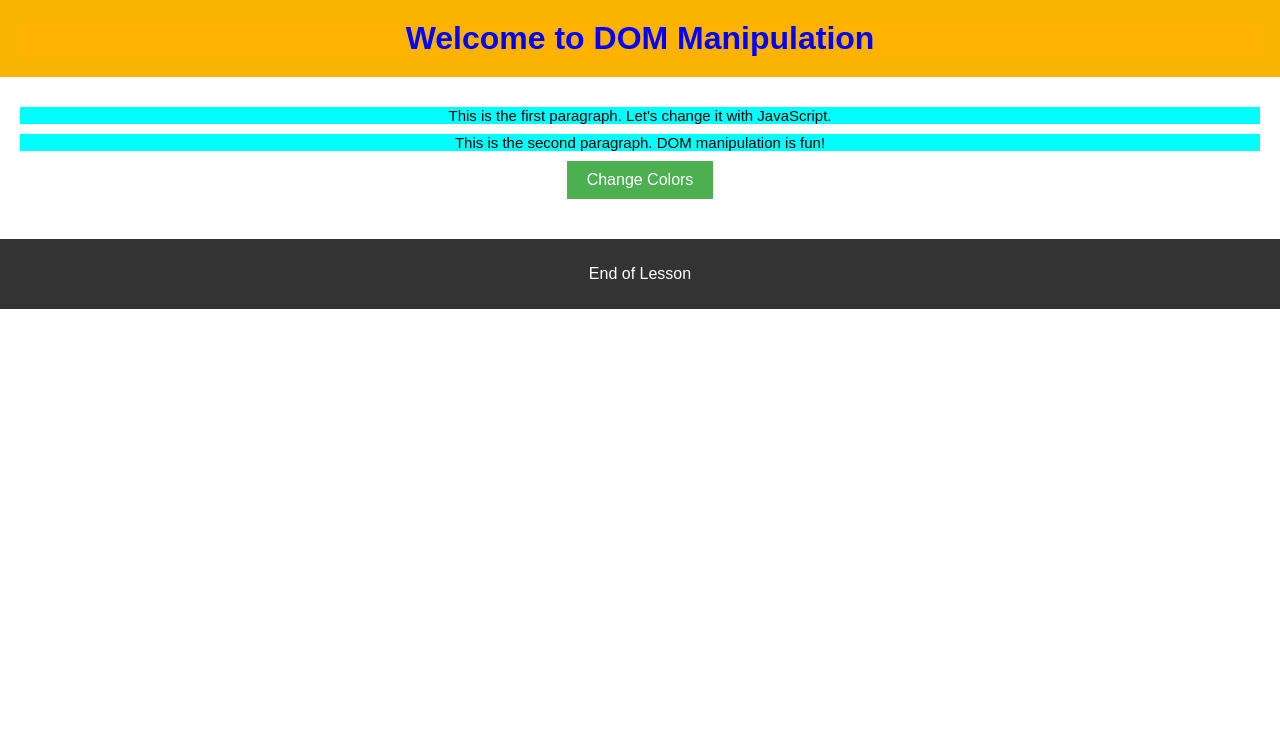
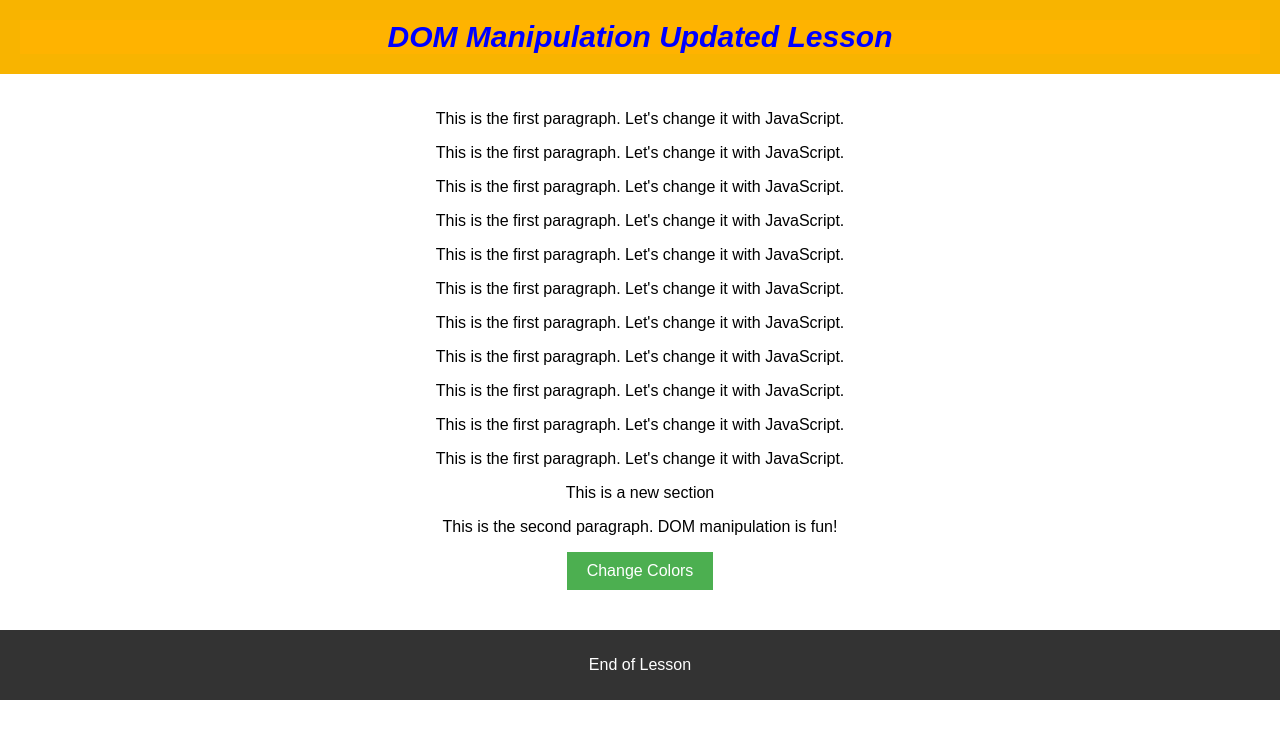
Before and after one commit to derekjpeters/domrepository, a plain HTML site: page index.html in a window 1280 px wide. Drawn offline with Linux system fonts and the light colour scheme.

Commit message:
updated the lesson

```diff
--- a/index.html
+++ b/index.html
@@ -10,9 +10,23 @@
     <header>
         <h1 id="main-header">Welcome to DOM Manipulation</h1>
     </header>
-    <main>
+    <main id = "main-section">
         <section class="content">
             <p class="text">This is the first paragraph. Let's change it with JavaScript.</p>
+            <p class="text">This is the first paragraph. Let's change it with JavaScript.</p>
+            <p class="text">This is the first paragraph. Let's change it with JavaScript.</p>
+            <p class="text">This is the first paragraph. Let's change it with JavaScript.</p>
+            <p class="text">This is the first paragraph. Let's change it with JavaScript.</p>
+            <p class="text">This is the first paragraph. Let's change it with JavaScript.</p>
+            <p class="text">This is the first paragraph. Let's change it with JavaScript.</p>
+            <p class="text">This is the first paragraph. Let's change it with JavaScript.</p>
+            <p class="text">This is the first paragraph. Let's change it with JavaScript.</p>
+            <p class="text">This is the first paragraph. Let's change it with JavaScript.</p>
+            <p class="text">This is the first paragraph. Let's change it with JavaScript.</p>
+
+            <section>
+                <p class="new-text">This is a new section</p>
+            </section>
             <p class="text">This is the second paragraph. DOM manipulation is fun!</p>
         </section>
         <button id="change-color-btn">Change Colors</button>
--- a/script.js
+++ b/script.js
@@ -5,37 +5,63 @@ header.style.color = 'blue';
 
 const paragraphs = document.getElementsByClassName('text');
 console.log(paragraphs);
-console.log(paragraphs.length);
-//Loop through the collection of paragraphs
-for (let i = 0; i < paragraphs.length; i++) {
-    paragraphs[i].style.color = '#F28500';
-    paragraphs[i].style.backgroundColor = 'aqua';
+// console.log(paragraphs.length);
+// //Loop through the collection of paragraphs
+// for (let i = 0; i < paragraphs.length; i++) {
+//     paragraphs[i].style.color = '#F28500';
+//     paragraphs[i].style.backgroundColor = 'aqua';
+// }
+
+// const colorButton = document.querySelector('#change-color-btn');
+// console.log(colorButton);
+
+// colorButton.addEventListener('click', () => {
+//     const allText = document.querySelectorAll('.text');
+
+//     //Loop over NodeList of paragraphs
+//     allText.forEach(paragraph => {
+//         paragraph.style.backgroundColor = '#5d6c89'
+//     });
+// });
+
+// const firstParagraph = document.querySelector('p');
+// console.log(firstParagraph);
+
+// firstParagraph.style.fontSize = '20px';
+// firstParagraph.style.color = '#fbf6f3';
+
+// const allParagraphs = document.querySelectorAll('.text')
+// console.log(allParagraphs)
+
+// allParagraphs.forEach((paragraph, index) => {
+//     paragraph.style.margin = '10px 0';
+//     paragraph.style.color = 'black';
+//     paragraph.style.fontSize = '15px';
+//     console.log(`Paragraph ${index + 1}`, paragraph);
+// })
+
+const changeHeader = document.getElementById('main-header');
+changeHeader.textContent = 'DOM Manipulation Updated Lesson';
+
+changeHeader.style.fontSize = '30px';
+changeHeader.style.color = 'red';
+changeHeader.style.color = 'blue';
+changeHeader.style.font = 'italic bold 30px Arial'
+
+//Setting an attribute with .setAttribute
+const colorButtonTwo = document.getElementById('change-color-btn');
+colorButtonTwo.setAttribute('title', 'Click to change colors');
+
+const paragraphSecOne = document.getElementsByClassName('text');
+console.log(paragraphSecOne.length);
+
+for (let i = 0; i < paragraphSecOne.length; i++) {
+    //Change class name using .className
+    console.log(paragraphSecOne[i].className);
+    paragraphSecOne[i].className = 'updated-text'
+    console.log(paragraphSecOne[i].className);
+
+    paragraphSecOne[i].classList.add('highlight');
 }
 
-const colorButton = document.querySelector('#change-color-btn');
-console.log(colorButton);
-
-colorButton.addEventListener('click', () => {
-    const allText = document.querySelectorAll('.text');
-
-    //Loop over NodeList of paragraphs
-    allText.forEach(paragraph => {
-        paragraph.style.backgroundColor = '#5d6c89'
-    });
-});
-
-const firstParagraph = document.querySelector('p');
-console.log(firstParagraph);
-
-firstParagraph.style.fontSize = '20px';
-firstParagraph.style.color = '#fbf6f3';
-
-const allParagraphs = document.querySelectorAll('.text')
-console.log(allParagraphs)
-
-allParagraphs.forEach((paragraph, index) => {
-    paragraph.style.margin = '10px 0';
-    paragraph.style.color = 'black';
-    paragraph.style.fontSize = '15px';
-    console.log(`Paragraph ${index + 1}`, paragraph);
-})
+//console.log(paragraphSecOne);
```
